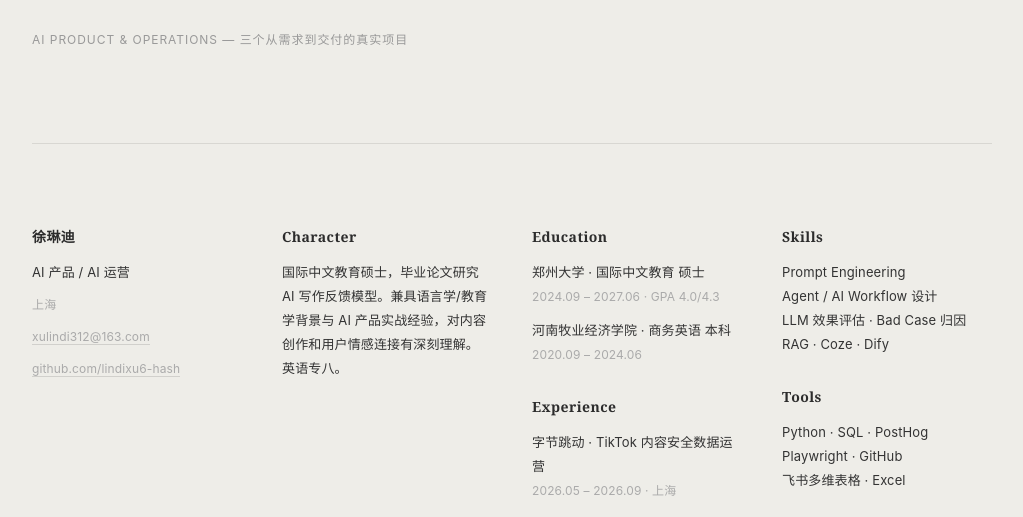
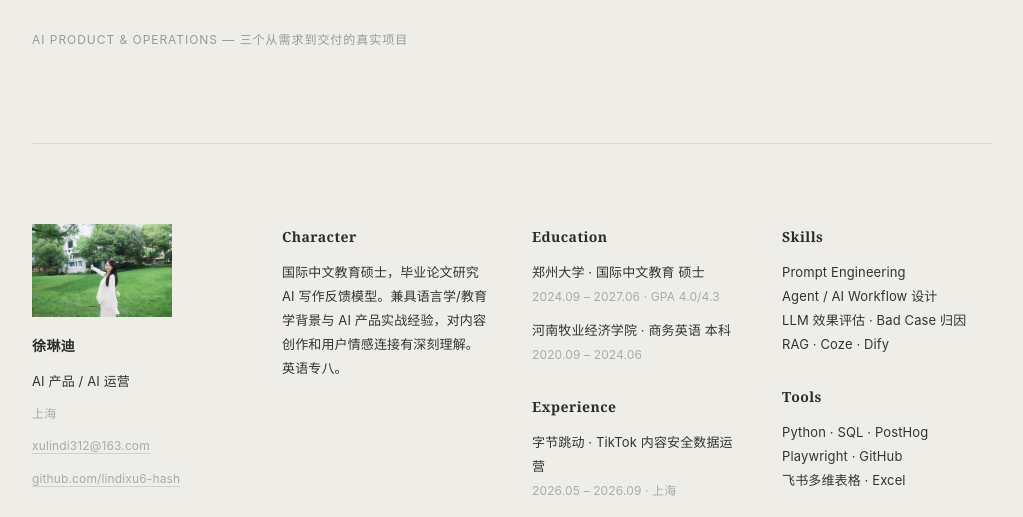
Before and after one commit to lindixu6-hash/ai-product-portfolio, a plain HTML site: page index.html in a window 1280 px wide. Shown: the part 657-1174 px from the top of the page, without its empty margins (128-1151 px from the left). Drawn offline with Linux system fonts and the light colour scheme.

Commit message:
Add portrait photo to CV section

```diff
--- a/index.html
+++ b/index.html
@@ -34,6 +34,7 @@
     <section class="page about" id="about">
       <div class="cv-grid">
         <div class="cv-col">
+          <img class="cv-photo" src="./portrait.jpg" alt="徐琳迪" width="140" height="93">
           <p class="cv-label">徐琳迪</p>
           <p>AI 产品 / AI 运营</p>
           <p class="cv-light">上海</p>
--- a/styles.css
+++ b/styles.css
@@ -121,6 +121,14 @@ video {
 
 .cv-col {
   min-width: 0;
+}
+
+.cv-photo {
+  display: block;
+  width: 140px;
+  height: auto;
+  margin-bottom: 16px;
+  filter: grayscale(0.15) contrast(0.97);
 }
 
 .cv-label {
```
Also changed, not shown: portrait.jpg (added).
